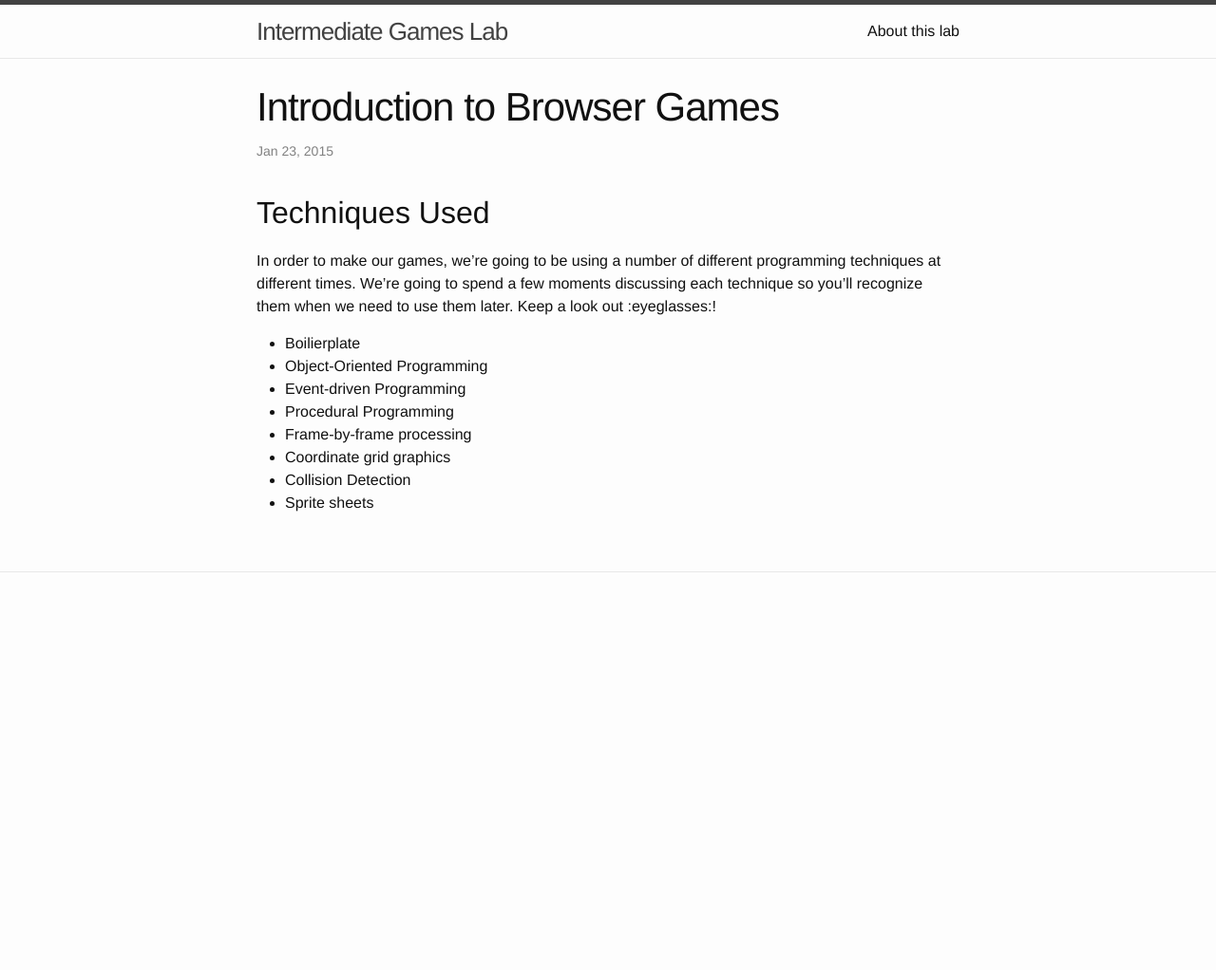
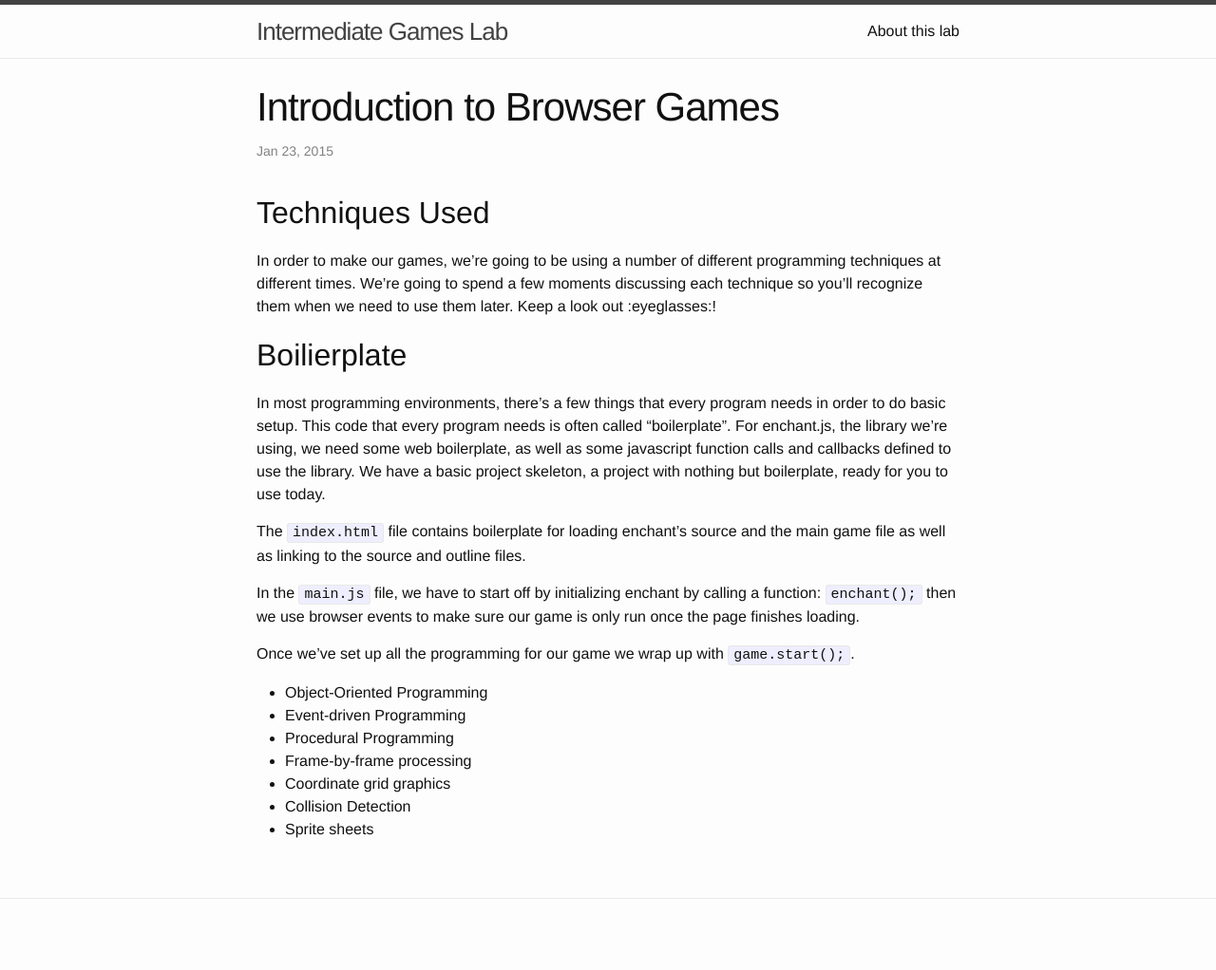
Before and after one commit to CoderDojoSV/intermediate-browser-games, a Jekyll site: the page built from _sections/01-introduction.md, in a window 1280 px wide. Shown: the whole page at 95% size. Built offline with Jekyll 4.4.1, drawn with Linux system fonts in a browser that asks for light colours; before the commit the page ends 900 px from its top, so only the background shows below that.

Commit message:
Talk about boilerplate.

```diff
--- a/_sections/01-introduction.md
+++ b/_sections/01-introduction.md
@@ -10,7 +10,26 @@ programming techniques at different times. We're going to spend a few moments
 discussing each technique so you'll recognize them when we need to use them
 later. Keep a look out :eyeglasses:!
 
-* Boilierplate
+## Boilierplate
+
+In most programming environments, there's a few things that every program needs
+in order to do basic setup. This code that every program needs is often called
+"boilerplate". For enchant.js, the library we're using, we need some web
+boilerplate, as well as some javascript function calls and callbacks defined to
+use the library. We have a basic project skeleton, a project with nothing but
+boilerplate, ready for you to use today.
+
+The `index.html` file contains boilerplate for loading enchant's source and
+the main game file as well as linking to the source and outline files.
+
+In the `main.js` file, we have to start off by initializing enchant by calling a
+function: `enchant();` then we use browser events to make sure our game is only
+run once the page finishes loading.
+
+Once we've set up all the programming for our game we wrap up with
+`game.start();`.
+
+
 * Object-Oriented Programming
 * Event-driven Programming
 * Procedural Programming
```
